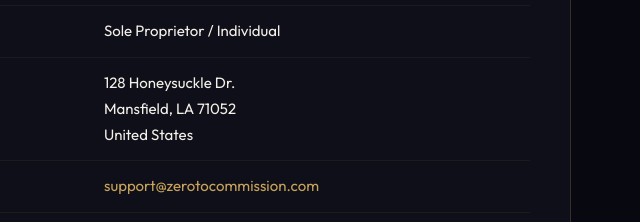
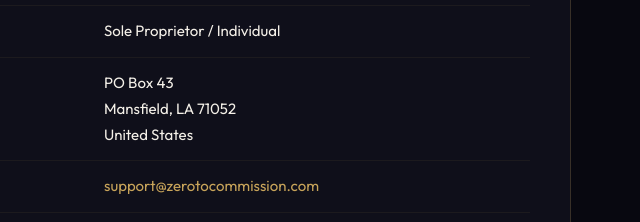
Before and after one commit to hearliferestored-cpu/zerotocommission, a plain HTML site: page legal.html in a window 1280 px wide. Shown: the part 515-737 px from the top of the page, 425-1065 px from the left. Drawn offline with Linux system fonts and the light colour scheme.

Commit message:
Use PO Box 43 as the business address on the legal page
Co-Authored-By: Claude Opus 5.5 <noreply@anthropic.com>

```diff
--- a/legal.html
+++ b/legal.html
@@ -152,7 +152,7 @@ footer a { color: var(--gold); text-decoration: none; }
     <div class="info-row">
       <span class="info-label">Address</span>
       <span class="info-value">
-        128 Honeysuckle Dr.<br>
+        PO Box 43<br>
         Mansfield, LA 71052<br>
         United States
       </span>
```
